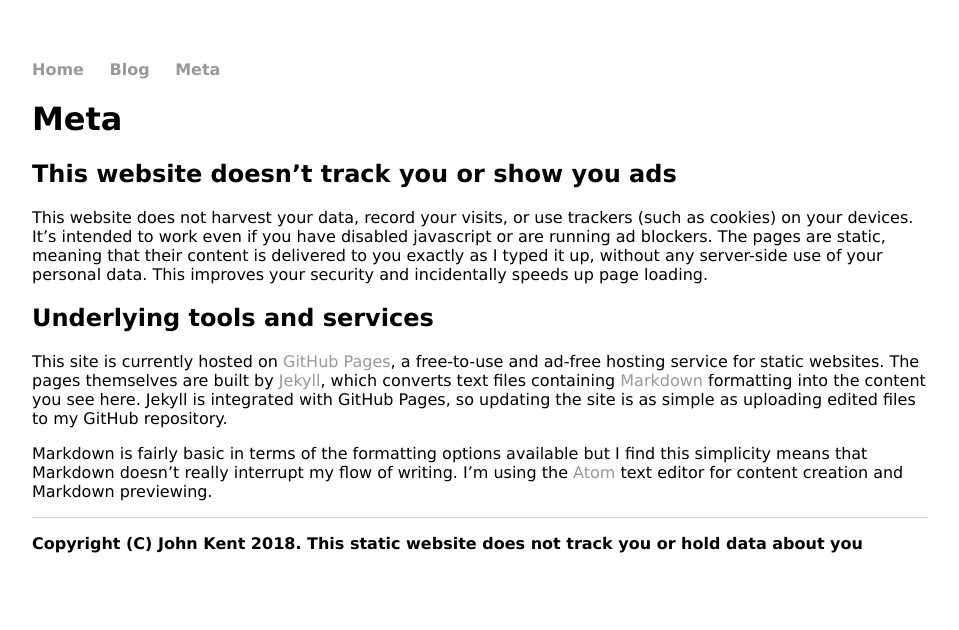
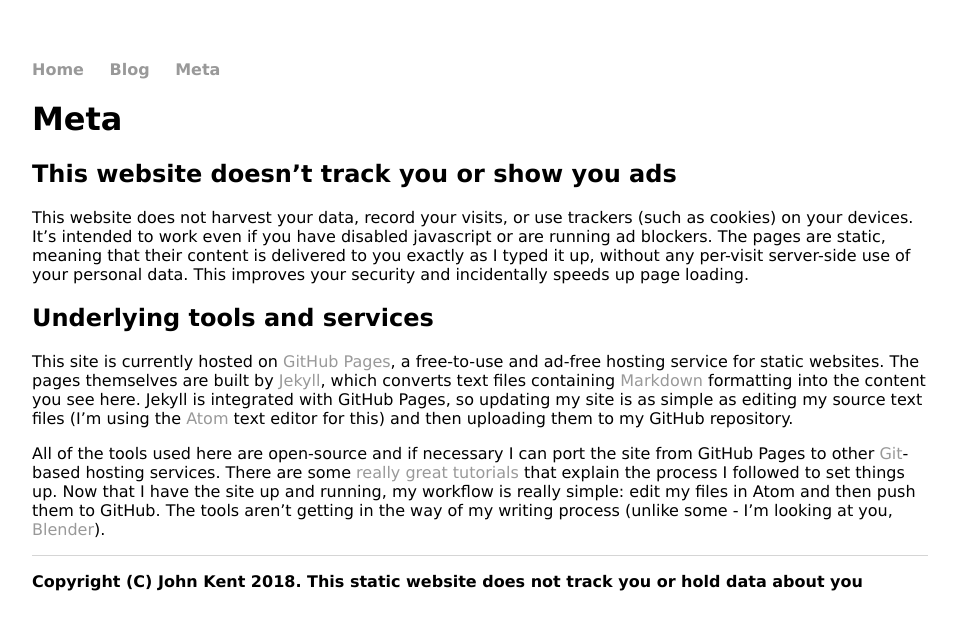
Before and after one commit to KineticLensman/KineticLensman.github.io, a Jekyll site: the page built from meta.md, in a window 1280 px wide. Shown: the top 630 px of the page, without its empty margins (160-1119 px from the left). Built offline with Jekyll 4.4.1, drawn with Linux system fonts in a browser that asks for light colours.

Commit message:
Update meta - more about the tools

```diff
--- a/meta.md
+++ b/meta.md
@@ -5,10 +5,10 @@ title: Meta
 
 ## This website doesn't track you or show you ads
 
-This website does not harvest your data, record your visits, or use trackers (such as cookies) on your devices. It's intended to work even if you have disabled javascript or are running ad blockers. The pages are static, meaning that their content is delivered to you exactly as I typed it up, without any server-side use of your personal data. This improves your security and incidentally speeds up page loading.
+This website does not harvest your data, record your visits, or use trackers (such as cookies) on your devices. It's intended to work even if you have disabled javascript or are running ad blockers. The pages are static, meaning that their content is delivered to you exactly as I typed it up, without any per-visit server-side use of your personal data. This improves your security and incidentally speeds up page loading.
 
 ## Underlying tools and services
 
-This site is currently hosted on [GitHub Pages](https://pages.github.com/), a free-to-use and ad-free hosting service for static websites. The pages themselves are built by [Jekyll](https://jekyllrb.com/), which converts text files containing [Markdown](https://daringfireball.net/projects/markdown/) formatting into the content you see here. Jekyll is integrated with GitHub Pages, so updating the site is as simple as uploading edited files to my GitHub repository.
+This site is currently hosted on [GitHub Pages](https://pages.github.com/), a free-to-use and ad-free hosting service for static websites. The pages themselves are built by [Jekyll](https://jekyllrb.com/), which converts text files containing [Markdown](https://daringfireball.net/projects/markdown/) formatting into the content you see here. Jekyll is integrated with GitHub Pages, so updating my site is as simple as editing my source text files (I'm using the [Atom](https://atom.io/) text editor for this) and then uploading them to my GitHub repository.
 
-Markdown is fairly basic in terms of the formatting options available but I find this simplicity means that Markdown doesn't really interrupt my flow of writing. I'm using the [Atom](https://atom.io/) text editor for content creation and Markdown previewing.
+All of the tools used here are open-source and if necessary I can port the site from GitHub Pages to other [Git](https://git-scm.com/)-based hosting services. There are some [really great tutorials](http://jmcglone.com/guides/github-pages/) that explain the process I followed to set things up. Now that I have the site up and running, my workflow is really simple: edit my files in Atom and then push them to GitHub. The tools aren't getting in the way of my writing process (unlike some - I'm looking at you, [Blender](https://www.blender.org/)).
```
